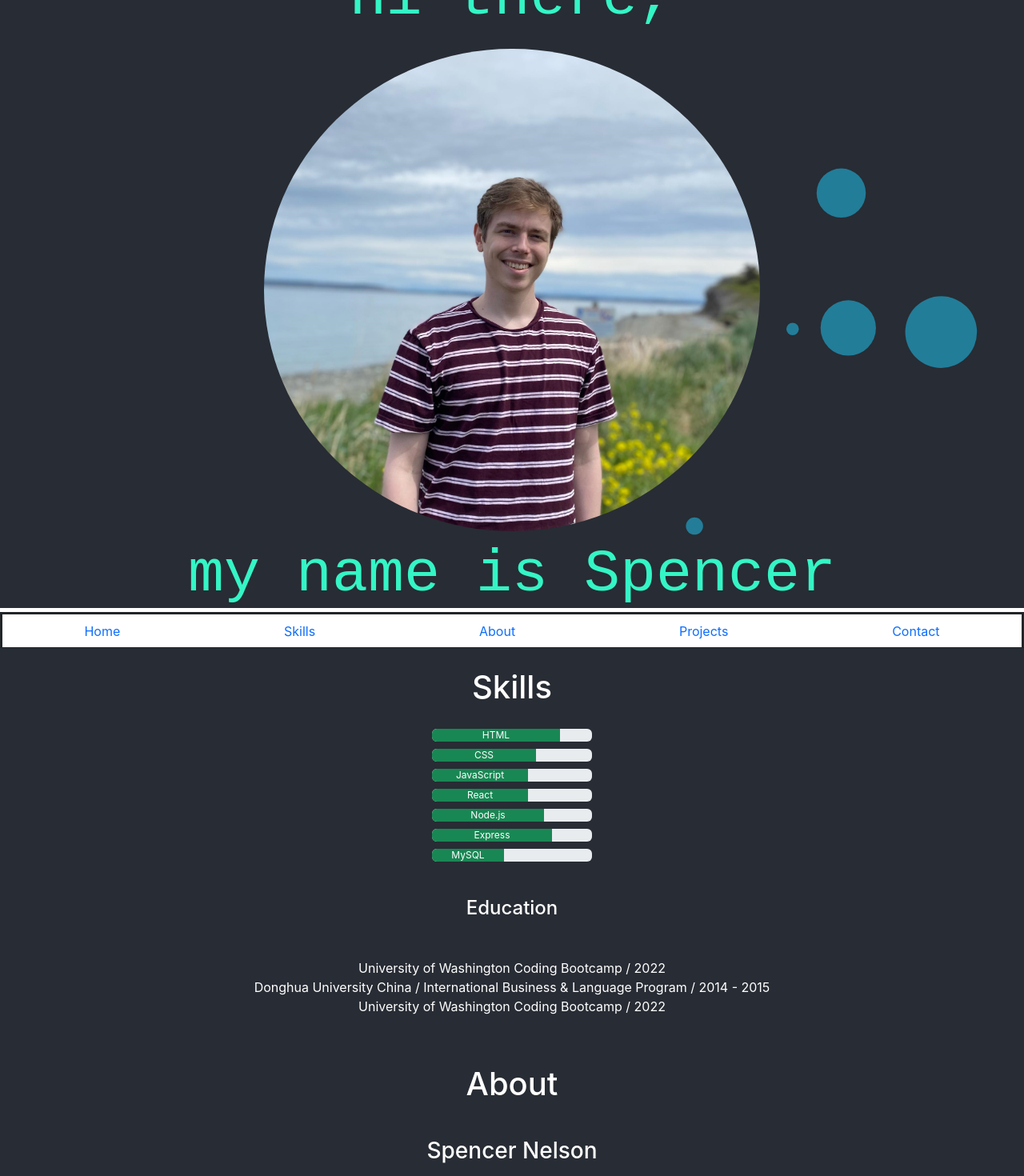
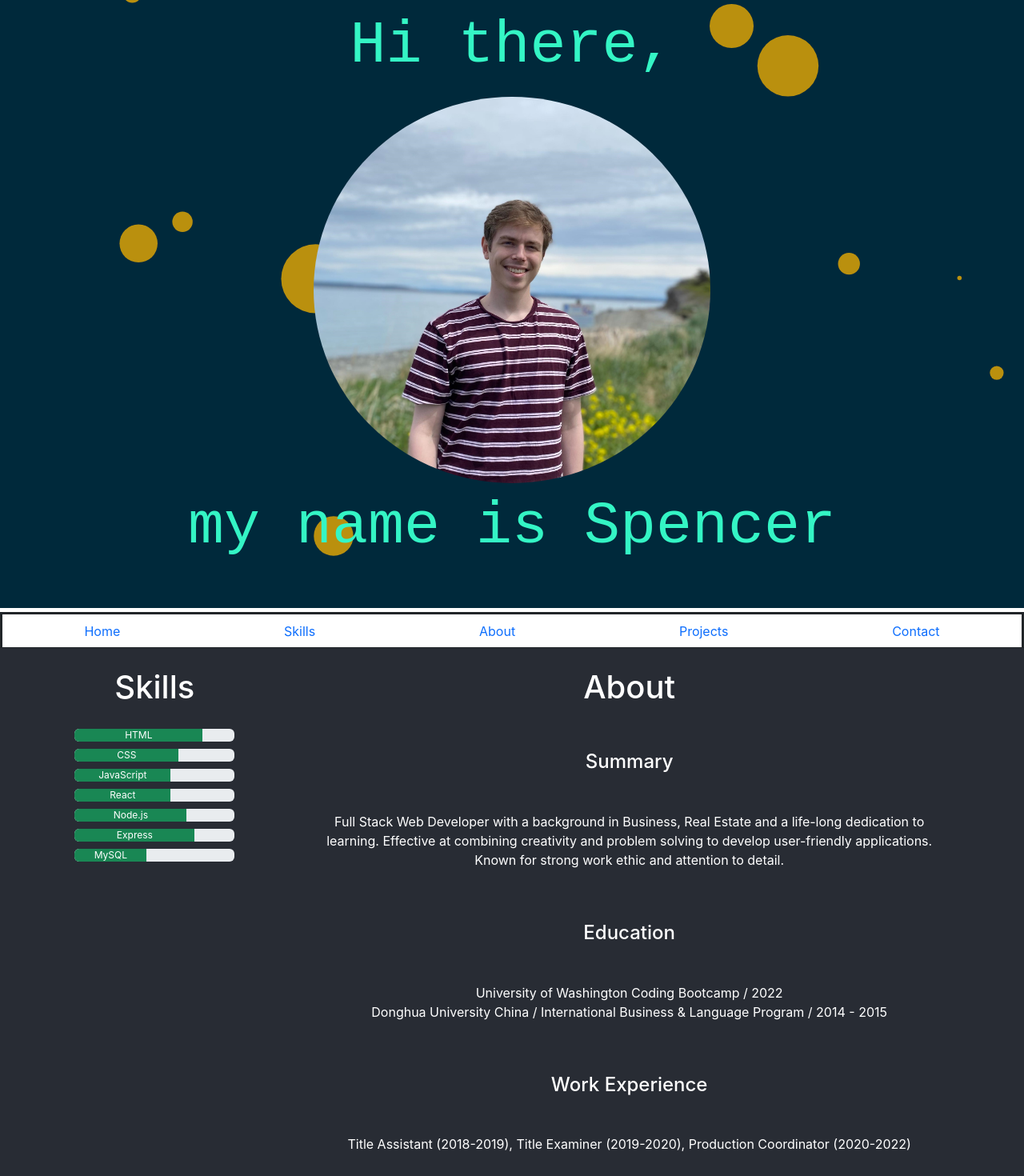
Before and after one commit to SpencerNelsonUW/myportfolio, a React (Create React App) app: page / in a window 1280 px wide. Shown: the part 40-1510 px from the top of the page at 80% size. Built offline with nearby package versions, Linux system fonts and the light colour scheme.

Commit message:
editing styles and formatting

```diff
--- a/src/components/about/About.js
+++ b/src/components/about/About.js
@@ -4,11 +4,15 @@ export const About = () => {
     return(
         <div class='aboutMain' id='about'>
             <h1>About</h1>
-            <h3>Spencer Nelson</h3>
             <h4>Summary </h4>
             <p>Full Stack Web Developer with a background in Business, Real Estate and a life-long dedication to learning.
             Effective at combining creativity and problem solving to develop user-friendly applications. Known for strong work ethic and attention to detail.
             </p>
+
+            <h4>Education</h4>
+            <p>University of Washington Coding Bootcamp / 2022 <br></br>
+            Donghua University China / International Business & Language Program / 2014 - 2015<br></br>
+           </p>
 
             <h4>Work Experience</h4>
             <p>Title Assistant (2018-2019), Title Examiner (2019-2020), Production Coordinator (2020-2022)
--- a/src/components/home/Home.css
+++ b/src/components/home/Home.css
@@ -17,8 +17,8 @@
 }
 
 .avatar{
-    max-width: 75%;
-    max-height: 75%;
+    max-width: 60%;
+    max-height: 60%;
     border-left: 50px solid transparent;
     border-right: 50px solid transparent;
     position: relative;
--- a/src/components/skills/Skills.js
+++ b/src/components/skills/Skills.js
@@ -26,11 +26,6 @@ export const Skills = () => {
             <div className="Skill">
             <ProgressBar variant="success" now={45} label='MySQL' />
             </div>
-            <h4>Education</h4>
-            <p>University of Washington Coding Bootcamp / 2022 <br></br>
-            Donghua University China / International Business & Language Program / 2014 - 2015<br></br>
-            University of Washington Coding Bootcamp / 2022</p>
-
         </div>
     )
 }
--- a/src/config/particles.json
+++ b/src/config/particles.json
@@ -1,6 +1,6 @@
 {
   "background": {
-    "color": "#282c34"
+    "color": "#00293B"
   },
   "interactivity": {
     "events": {
@@ -26,7 +26,7 @@
   },
   "particles": {
     "color": {
-      "value": "#1DCDFE"
+      "value": "#F8B300"
     },
     "links": {
       "color": "#ffffff",
@@ -52,10 +52,10 @@
       "density": {
         "enable": true
       },
-      "value": 15
+      "value": 25
     },
     "opacity": {
-      "value": 0.5
+      "value": 0.75
     },
     "shape": {
       "type": "circle"
```
